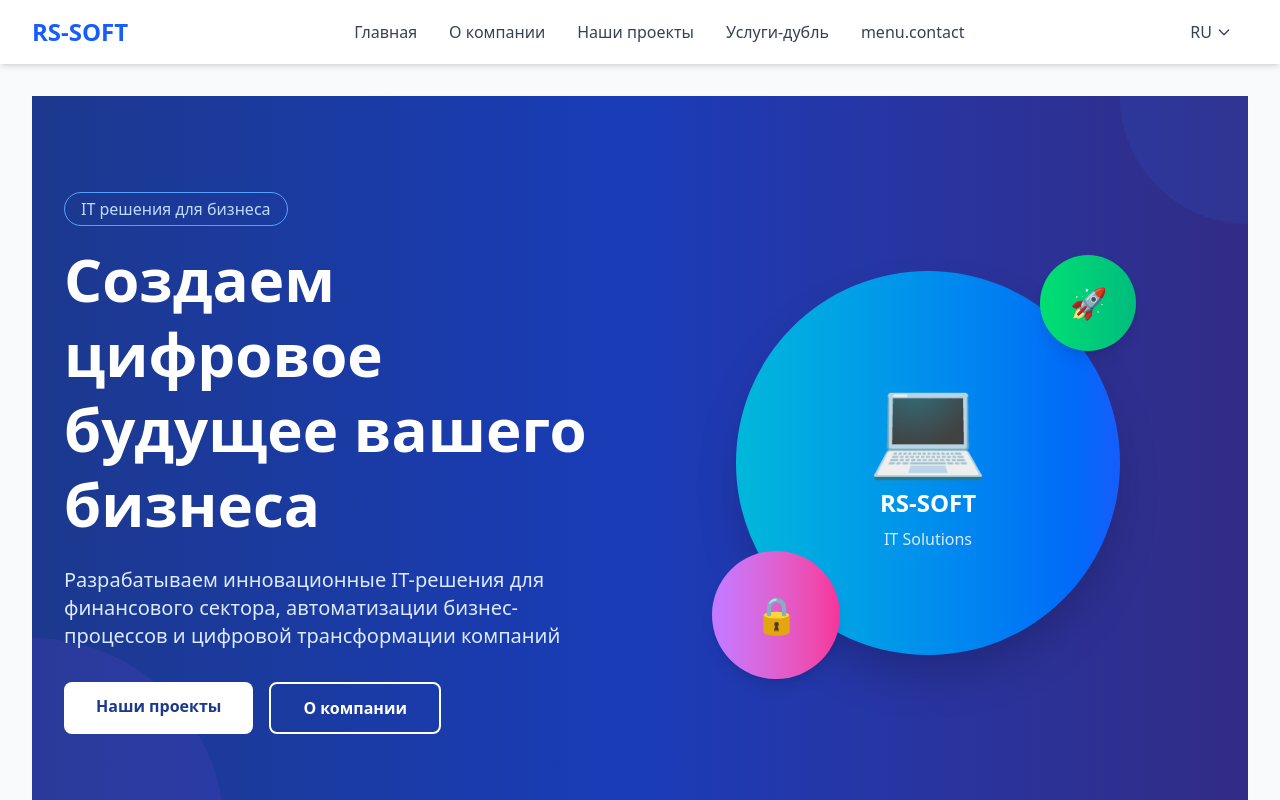
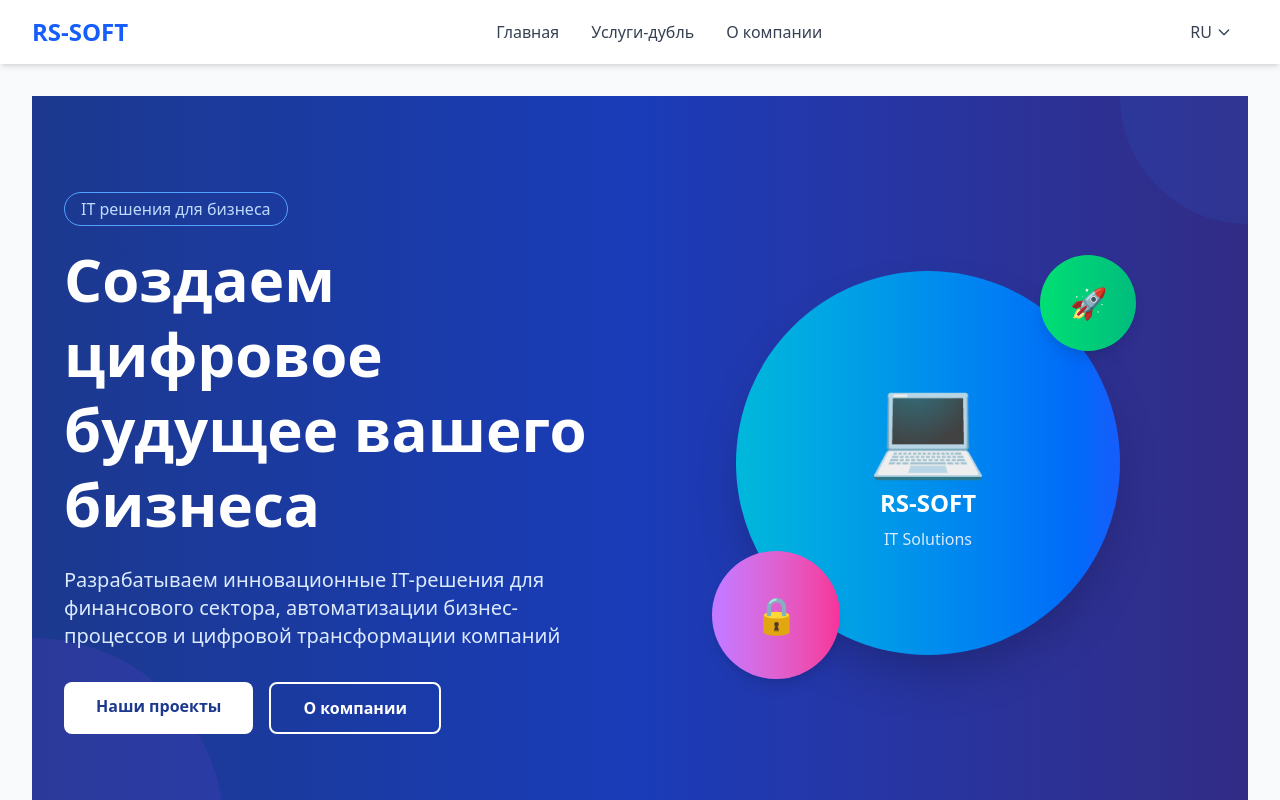
Before and after one commit to sugrobov/my-studio-site, a React (Vite) app: page / in a window 1280 px wide. Shown: the top 800 px of the page. Built offline with nearby package versions, Linux system fonts and the light colour scheme.

Commit message:
Refactor Header component: extract menu items to navigation data structure and fix logo text wrapping

```diff
--- a/src/components/Header.jsx
+++ b/src/components/Header.jsx
@@ -1,6 +1,7 @@
 import { useState } from 'react';
 import { useTranslation } from 'react-i18next';
 import { Link } from 'react-router-dom';
+import { menuItems } from '../data/navigation';
 
 export default function Header() {
   const { t, i18n } = useTranslation();
@@ -21,44 +22,23 @@
       <div className="container mx-auto px-4 sm:px-6 lg:px-8 max-w-7xl">
         <div className="flex justify-between items-center h-16">
           {/* Логотип */}
-          <div className="flex-shrink-0">
-            <Link to="/home" className="text-2xl font-bold text-blue-600">
+          <div className="flex-0">
+            <Link to="/home" className="text-2xl font-bold text-blue-600 whitespace-nowrap">
               RS-SOFT
             </Link>
           </div>
 
           {/* Навигация для десктопа */}
           <nav className="hidden md:flex space-x-8">
+            {menuItems.map((item) => (
               <Link
-                        to="/home-dub"
+                key={item.id}
+                to={item.path}
                 className="text-gray-700 hover:text-blue-600 font-medium transition-colors"
               >
-                        {t('menu.home')}
+                {t(item.translationKey)}
               </Link>
-                      <Link
-                        to="/about-dub"
-                        className="text-gray-700 hover:text-blue-600 font-medium transition-colors"
-                      >
-                        {t('menu.about')}
-                      </Link>
-                      <Link
-                        to="/projects"
-                        className="text-gray-700 hover:text-blue-600 font-medium transition-colors"
-                      >
-                        {t('menu.projects')}
-                      </Link>
-                      <Link
-                        to="/services-dub"
-                        className="text-gray-700 hover:text-blue-600 font-medium transition-colors"
-                      >
-                        {t('menu.servicesDub')}
-                      </Link>
-                      <Link
-                        to="/contact"
-                        className="text-gray-700 hover:text-blue-600 font-medium transition-colors"
-                      >
-                        {t('menu.contact')}
-                      </Link>
+            ))}
           </nav>
 
           {/* Кнопки языка и мобильного меню */}
@@ -113,41 +93,16 @@
       {isMenuOpen && (
         <div className="md:hidden bg-white border-t">
           <div className="container mx-auto px-4 sm:px-6 lg:px-8 max-w-7xl py-4 space-y-4">
+            {menuItems.map((item) => (
               <Link
-              to="/home-dub"
+                key={item.id}
+                to={item.path}
                 className="block text-gray-700 hover:text-blue-600 font-medium"
                 onClick={() => setIsMenuOpen(false)}
               >
-              {t('menu.home')}
+                {t(item.translationKey)}
               </Link>
-            <Link
-              to="/about-dub"
-              className="block text-gray-700 hover:text-blue-600 font-medium"
-              onClick={() => setIsMenuOpen(false)}
-            >
-              {t('menu.about')}
-            </Link>
-            <Link
-              to="/projects"
-              className="block text-gray-700 hover:text-blue-600 font-medium"
-              onClick={() => setIsMenuOpen(false)}
-            >
-              {t('menu.projects')}
-            </Link>
-            <Link
-              to="/contact"
-              className="block text-gray-700 hover:text-blue-600 font-medium"
-              onClick={() => setIsMenuOpen(false)}
-            >
-              {t('menu.contact')}
-            </Link>
-            <Link
-              to="/services-dub"
-              className="block text-gray-700 hover:text-blue-600 font-medium"
-              onClick={() => setIsMenuOpen(false)}
-            >
-              {t('menu.servicesDub')}
-            </Link>
+            ))}
           </div>
         </div>
       )}
--- /dev/null
+++ b/src/data/navigation.js
@@ -0,0 +1,27 @@
+export const menuItems = [
+  {
+    id: 'home',
+    path: '/home-dub',
+    translationKey: 'menu.home'
+  },
+  // {
+  //   id: 'projects',
+  //   path: '/projects',
+  //   translationKey: 'menu.projects'
+  // },
+  {
+    id: 'services',
+    path: '/services-dub',
+    translationKey: 'menu.servicesDub'
+  },
+  // {
+  //   id: 'contact',
+  //   path: '/contact',
+  //   translationKey: 'menu.contact'
+  // }
+   {
+    id: 'about',
+    path: '/about-dub',
+    translationKey: 'menu.about'
+  },
+];
```
Lines whose indentation alone changed are shown as unchanged.
